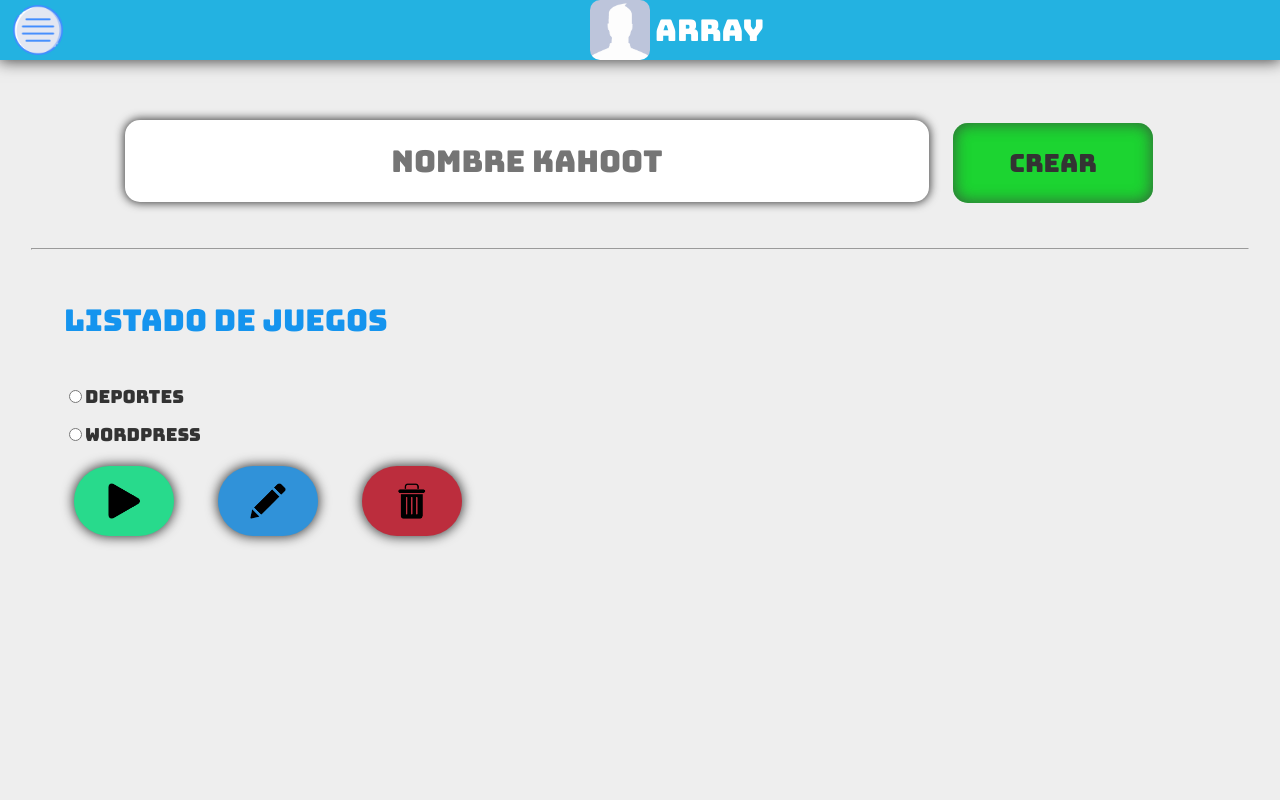
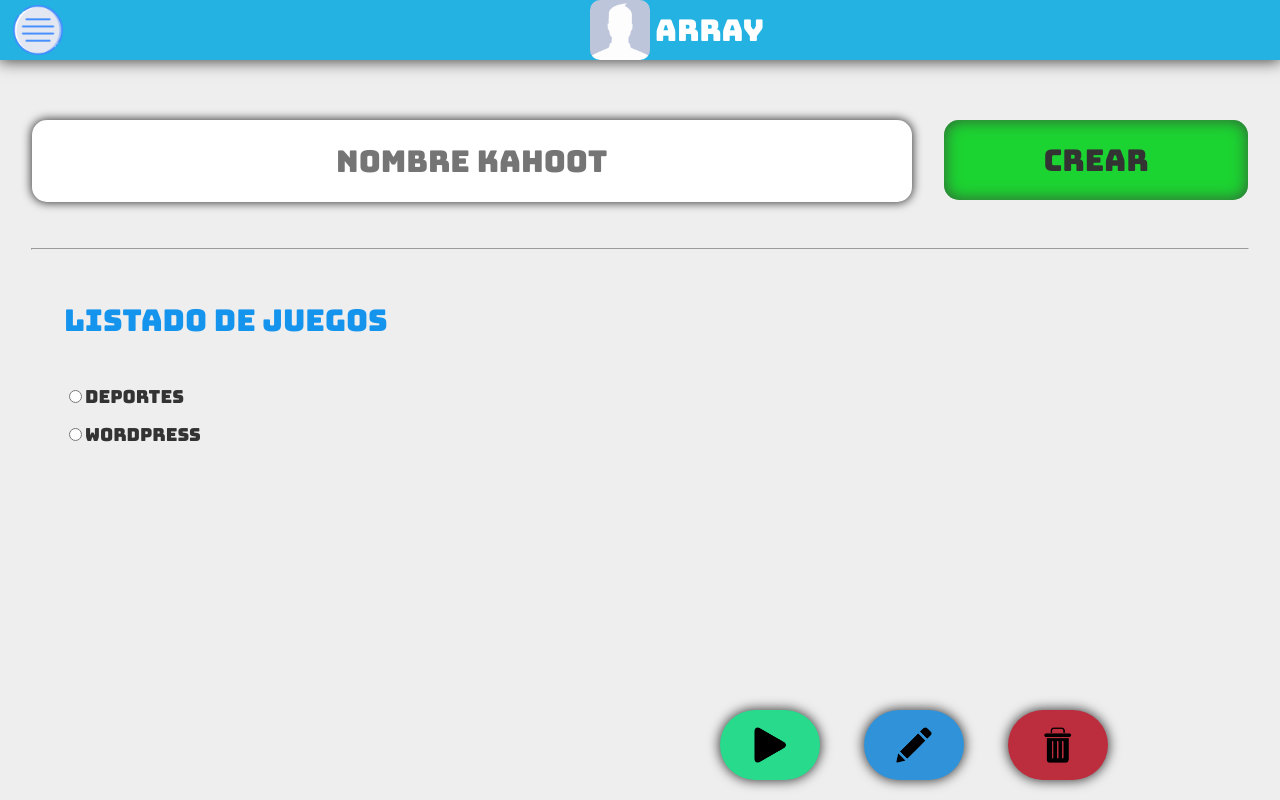
Before and after one commit to gooicoo/Ajax-Kahoot, a PHP site: page /loginCorrect.php in a window 1280 px wide. Run offline with PHP 8.4, Linux system fonts and the light colour scheme; a user stored in the database is signed in; data comes from the database, SQL or seed files in the repository.

Commit message:
botones flujo

```diff
--- a/login_singIn/CSS/pagPrincipal.css
+++ b/login_singIn/CSS/pagPrincipal.css
@@ -102,16 +102,14 @@ body{
 
 
 
-
-
 #crear-pregunta{
-  width: 1030px;
+  width: 95%;
   height: 120px;
   margin: 0 auto;
   margin-top: 120px;
 }
 .creador-titulo{
-  width: 800px;
+  width: 72%;
   height: 80px;
   border: 0;
   border-radius: 15px;
@@ -121,16 +119,17 @@ body{
   font-family: 'Bungee';
 }
 .enviar-opcion{
-  width: 200px;
+  width: 25%;
   height: 80px;
   margin-left: 20px;
   border: 0;
   border-radius: 15px;
   box-shadow: 0px 0px 15px 1px rgba(60,60,60,0.75) inset;
   font-family: 'Bungee';
-  font-size: 25px;
+  font-size: 30px;
   color: #333;
   background-color: #1cd431;
+  float: right;
 }
 
 #separador{
@@ -169,3 +168,16 @@ input[type="radio"]:checked+label {
   bottom: 30px;
   right: 40px;
 }
+
+
+.opciones-botones{
+  margin: 0;
+  padding: 0;
+  width: 560px;
+  height: 100px;
+  position: fixed;
+  bottom: 10px;
+  right: 10px;
+  align-items: flex-end;
+  float: right;
+}
--- a/login_singIn/loginCorrect.php
+++ b/login_singIn/loginCorrect.php
@@ -126,9 +126,11 @@
 								$contador ++;
 							}
 						?>
-						<input name="jugar" id="JUGAR" class="opcion-jugar botones_kahoot boton_play" type="submit" value="" style="margin-top: 50px; margin-left: 50px; color: black;" />
+						<div class="opciones-botones">
+							<input name="jugar" id="JUGAR" class="opcion-jugar botones_kahoot boton_play" type="submit" value="" style="margin-top: 50px; margin-left: 50px; color: black;" />
 	    				<input name="editar" id="EDITAR" class="opcion-jugar botones_kahoot boton_editar" type="submit" value="" style="color: black;"/>
 	    				<input name="eliminar" id="ELIMINAR" class="opcion-jugar botones_kahoot boton_eliminar" type="submit" value="" style="color: black;" />
+						</div>
 					</form>
 
 				</div>
@@ -137,6 +139,9 @@
 
 		</div>
 
-
+		<?php
+			$queryEstadoKahoot = $pdo->prepare("Update kahoot Set active=false;");
+			$queryEstadoKahoot->execute();
+		?>
 	</body>
 </html>
--- a/waitingRoom/index.php
+++ b/waitingRoom/index.php
@@ -38,6 +38,11 @@
 		<form method="post" action="../juegoAdmin/preguntaAdmin.php">
 			<?php require ('enableButton.php');  ?>
 		</form>
+
+		<form method="post" action="./../login_singIn/loginCorrect.php">
+			<button type="sumbit" class="btn">Volver</button>
+		</form>
+
 	</div>
 </body>
 </html>
--- a/waitingRoom/waitingCSS.css
+++ b/waitingRoom/waitingCSS.css
@@ -15,7 +15,7 @@ body,html {
 	display:block;
   	margin-left: auto;
   	margin-right: auto;
-	width: 10%;
+	width: 15%;
 	margin: auto;
 	border: solid black 4px;
 	font-family: 'Bungee';
```
